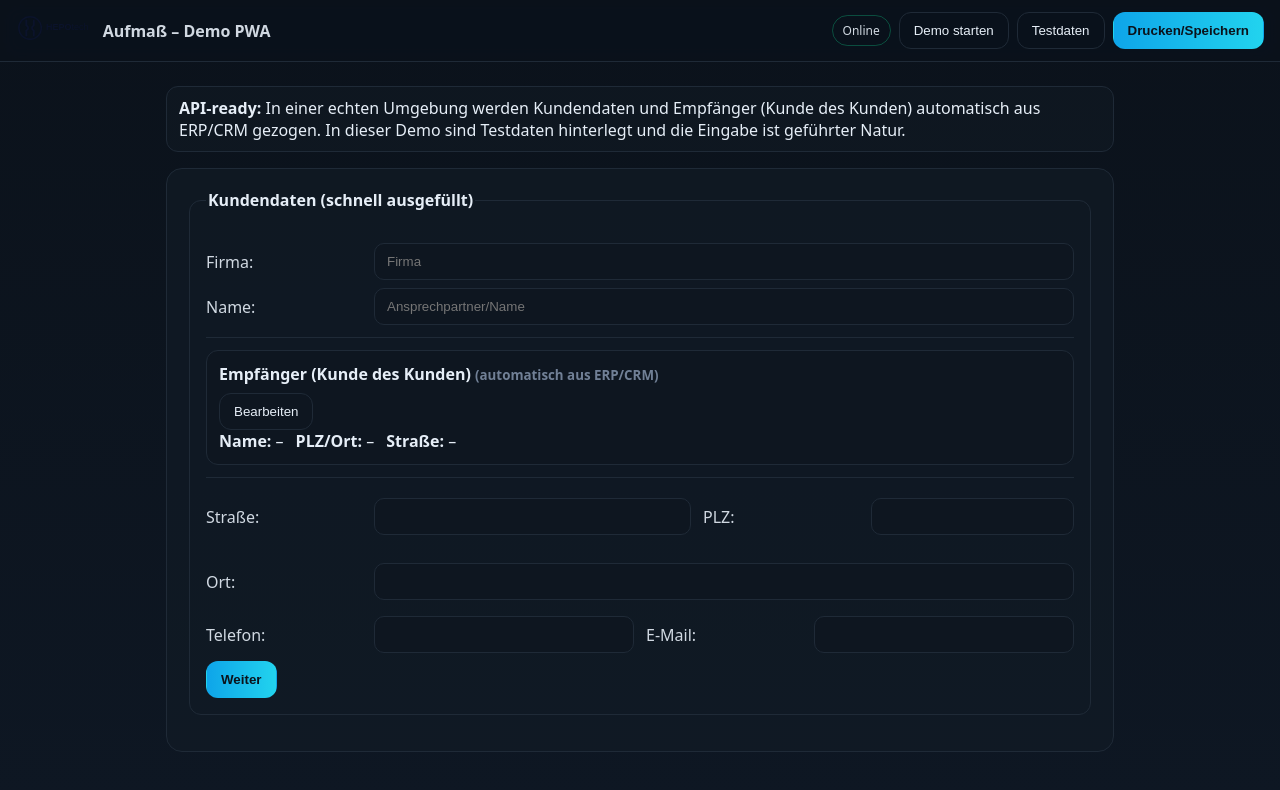
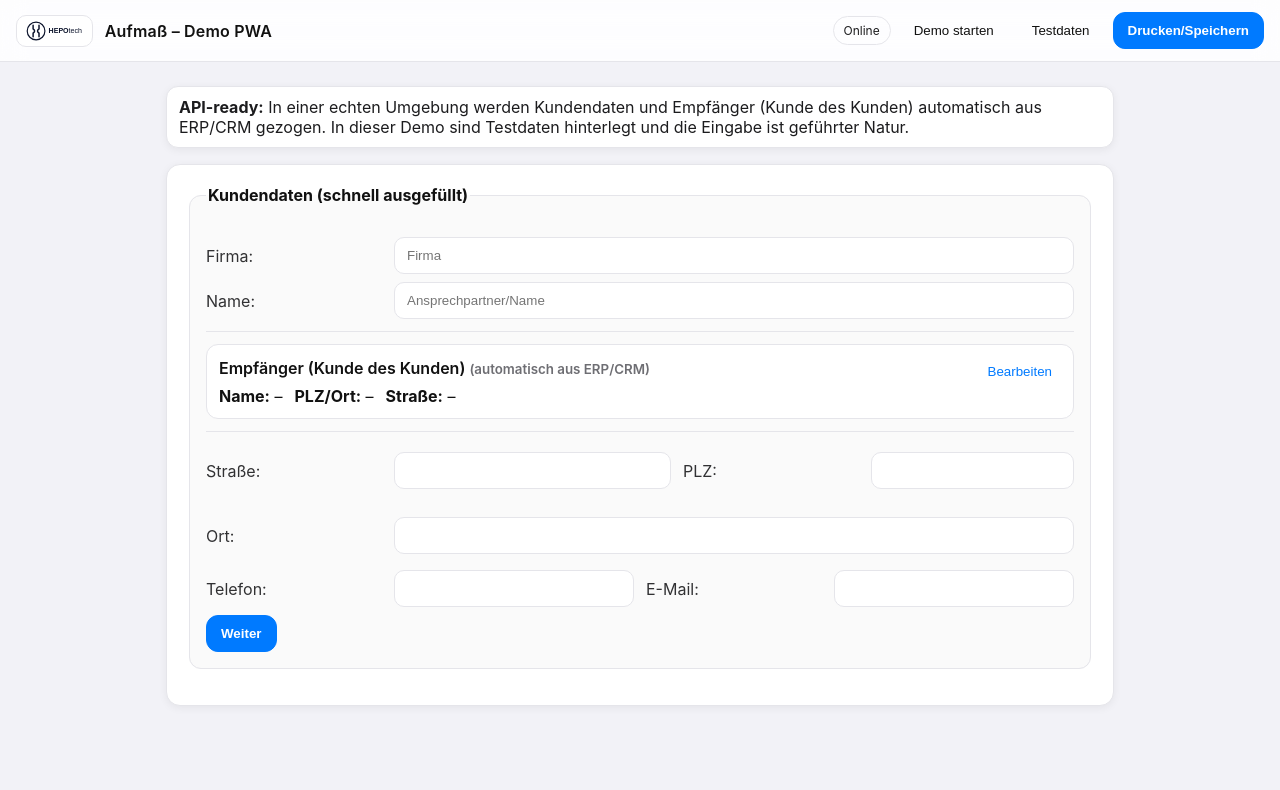
Before and after one commit to MBMax25/Aufmass_Demo, a plain HTML site: page public/index.html in a window 1280 px wide. Drawn offline with Linux system fonts and the light colour scheme; a script that the page names is missing.

Commit message:
Update styles.css

```diff
--- a/public/styles.css
+++ b/public/styles.css
@@ -1,50 +1,81 @@
 :root{
-  --bg:#0b121b; --panel:#111a24; --muted:#718096; --text:#e6eef7;
-  --accent:#0ea5e9; --accent-2:#22d3ee; --border:#1f2a37;
-  --ok:#10b981; --warn:#f59e0b; --danger:#ef4444;
+  --bg:#f2f2f7;           /* iOS Gray 6 */
+  --surface:#ffffff;
+  --surface-soft:#fafafa;
+  --border:#e5e5ea;       /* iOS Gray 3 */
+  --text:#111111;
+  --muted:#6e6e73;
+  --accent:#007aff;       /* iOS Blue */
+  --accent-2:#0a84ff;
+  --danger:#ff3b30;
+  --ok:#34c759;
+  --shadow:0 2px 8px rgba(0,0,0,.06);
+  --radius:14px;
 }
 *{box-sizing:border-box}
 html,body{height:100%}
-body{margin:0; font-family:system-ui,-apple-system,Segoe UI,Roboto,Ubuntu,Cantarell,Noto Sans,sans-serif;
-  background:linear-gradient(180deg,#0b121b 0%,#0e1723 100%); color:var(--text);}
+body{
+  margin:0; background:var(--bg); color:var(--text);
+  font-family:-apple-system,BlinkMacSystemFont,"Segoe UI",Roboto,Ubuntu,"Noto Sans",sans-serif;
+  -webkit-font-smoothing:antialiased; -moz-osx-font-smoothing:grayscale;
+}
 
-.app-header{position:sticky; top:0; z-index:50; display:flex; align-items:center; justify-content:space-between;
-  padding:12px 16px; background:rgba(11,18,27,.85); backdrop-filter:saturate(180%) blur(10px); border-bottom:1px solid var(--border);}
+/* Header */
+.app-header{
+  position:sticky; top:0; z-index:50;
+  display:flex; align-items:center; justify-content:space-between;
+  padding:12px 16px; background:rgba(255,255,255,.85); backdrop-filter:saturate(180%) blur(12px);
+  border-bottom:1px solid var(--border);
+}
 .brand{display:flex; align-items:center; gap:12px}
-.brand img{height:28px}
-.app-title{font-weight:600; opacity:.9}
+.logo-wrap{display:flex; align-items:center; justify-content:center; height:32px; padding:4px 8px; background:#fff; border:1px solid var(--border); border-radius:10px}
+.logo{height:22px; display:block}
+.app-title{font-weight:600; letter-spacing:.2px}
 .header-actions{display:flex; align-items:center; gap:8px}
 
+/* Layout */
 .container{max-width:980px; margin:24px auto; padding:0 16px}
-.info-banner{margin:8px 0 16px; padding:10px 12px; border:1px solid var(--border); border-radius:12px; background:rgba(17,26,36,.6)}
+.info-banner{margin:8px 0 16px; padding:10px 12px; border:1px solid var(--border); border-radius:12px; background:var(--surface); color:#1c1c1e; box-shadow:var(--shadow)}
+.form-wrapper{background:var(--surface); border:1px solid var(--border); border-radius:var(--radius); padding:20px; box-shadow:var(--shadow)}
 
-.form-wrapper{background:rgba(17,26,36,.75); border:1px solid var(--border); border-radius:16px; padding:20px}
-legend{font-weight:600; margin-bottom:8px}
-fieldset{border:1px solid var(--border); border-radius:12px; padding:16px; margin-bottom:16px}
+legend{font-weight:700; margin-bottom:8px}
+fieldset{border:1px solid var(--border); border-radius:12px; padding:16px; margin-bottom:16px; background:var(--surface-soft)}
 label{display:flex; align-items:center; gap:8px; margin:8px 0}
-label > span{width:160px; opacity:.9}
-input[type=text], input[type=email], select{flex:1; padding:10px 12px; border-radius:10px; border:1px solid var(--border);
-  background:#0e1620; color:var(--text); outline:none}
-input:focus, select:focus{border-color:var(--accent)}
+label > span{width:180px; color:#1c1c1e; opacity:.9}
+input[type=text], input[type=email], select{
+  flex:1; padding:10px 12px; border-radius:10px; border:1px solid var(--border);
+  background:#fff; color:var(--text); outline:none; box-shadow:inset 0 0 0 rgba(0,0,0,0)
+}
+input:focus, select:focus{border-color:var(--accent); box-shadow:0 0 0 3px rgba(0,122,255,.15)}
 .row-inline{display:flex; gap:12px; align-items:center; flex-wrap:wrap}
-.inline-radio-item, .inline-checkbox-item{display:flex; align-items:center; gap:8px; padding:6px 10px; border:1px solid var(--border);
-  border-radius:12px; background:#0e1620}
+.inline-radio-item, .inline-checkbox-item{
+  display:flex; align-items:center; gap:8px; padding:6px 10px; border:1px solid var(--border);
+  border-radius:12px; background:#fff
+}
 .section-divider{height:1px; background:var(--border); margin:12px 0}
 .add-btn{margin-top:12px}
 
-.btn{padding:10px 14px; border-radius:12px; border:1px solid var(--border); background:#0e1620; color:var(--text); cursor:pointer}
-.btn:hover{filter:brightness(1.1)}
-.btn-primary{background:linear-gradient(90deg,var(--accent),var(--accent-2)); border-color:transparent; color:#0b121b; font-weight:600}
-.btn-secondary{background:#0e1620}
-.btn-ghost{background:transparent}
-.btn-danger{background:transparent; border-color:rgba(239,68,68,.35); color:#fecaca}
+/* Buttons */
+.btn{padding:10px 14px; border-radius:12px; border:1px solid var(--border); background:#fff; color:var(--text); cursor:pointer}
+.btn:hover{filter:brightness(0.98)}
+.btn-primary{background:var(--accent); border-color:var(--accent); color:#fff; font-weight:600}
+.btn-secondary{background:#fff; border-color:var(--border)}
+.btn-ghost{background:transparent; border-color:transparent}
+.btn-link{background:transparent; border-color:transparent; color:var(--accent); padding:6px 8px}
+.btn-danger{background:#fff; border-color:var(--border); color:var(--danger)}
 
-.badge{padding:6px 10px; border-radius:999px; border:1px solid var(--border); font-size:12px; opacity:.9}
-.badge-online{border-color:rgba(16,185,129,.4)}
-.badge-offline{border-color:rgba(245,158,11,.4)}
+/* Badges & Misc */
+.badge{padding:6px 10px; border-radius:999px; border:1px solid var(--border); font-size:12px; color:#1c1c1e}
+.card{border:1px solid var(--border); border-radius:12px; padding:12px; background:#fff}
+.card.soft{background:#fff}
+.card-title{font-weight:600; margin-bottom:8px}
+.card-title-row{display:flex; align-items:center; justify-content:space-between}
 
-.card{border:1px solid var(--border); border-radius:12px; padding:12px; background:#0e1620}
-.card-title{font-weight:600; margin-bottom:8px}
+.muted{color:var(--muted)}
+.loading{
+  margin-top:16px; text-align:center; padding:10px 12px; border:1px dashed var(--border);
+  border-radius:12px; background:#fff
+}
 
 .swatches{display:inline-flex; gap:6px; margin-left:10px}
 .swatches .sw{width:18px; height:18px; border-radius:50%; border:1px solid var(--border)}
@@ -52,10 +83,11 @@ input:focus, select:focus{border-color:var(--accent)}
 .sw[data-name="Weiß"]{background:#f2f2f2}
 .sw[data-name="Grau"]{background:#9aa0a6}
 
-.room{border:1px dashed var(--border); border-radius:12px; padding:12px; margin:12px 0; background:#0d151f}
+/* Räume & Fenster */
+.room{border:1px solid var(--border); border-radius:12px; padding:12px; margin:12px 0; background:#fff; box-shadow:var(--shadow)}
 .room-head{display:flex; align-items:center; justify-content:space-between; gap:8px}
 .room-title{font-weight:600}
-.window{border:1px solid var(--border); border-radius:10px; padding:10px; margin-top:10px; background:#0e1620}
+.window{border:1px solid var(--border); border-radius:10px; padding:10px; margin-top:10px; background:#fff}
 
 .empty-hint{opacity:.7; font-size:14px; margin:10px 0}
 
@@ -63,22 +95,23 @@ input:focus, select:focus{border-color:var(--accent)}
 .win-grid{display:grid; grid-template-columns:1fr; gap:10px}
 .win-row{display:flex; gap:10px; flex-wrap:wrap}
 .win-actions{display:flex; gap:8px; align-items:center; margin-left:auto}
-
 .win-opts{display:flex; gap:8px; flex-wrap:wrap}
 
 .thumbs{display:flex; gap:10px; flex-wrap:wrap}
-.thumb{position:relative; width:110px; height:82px; border:1px solid var(--border); border-radius:10px; overflow:hidden; background:#0b1722}
+.thumb{position:relative; width:120px; height:90px; border:1px solid var(--border); border-radius:10px; overflow:hidden; background:#fff}
 .thumb img{width:100%; height:100%; object-fit:cover}
 .thumb .remove{position:absolute; top:4px; right:4px; font-size:12px}
 
-.sketch{border:1px solid var(--border); border-radius:10px; padding:8px; background:#0b1722}
-.sketch canvas{display:block; width:100%; height:220px; background:#0a1420; border:1px solid #0f2437; border-radius:8px}
+.sketch{border:1px solid var(--border); border-radius:10px; padding:8px; background:#fff}
+.sketch canvas{display:block; width:100%; height:220px; background:#fff; border:1px solid var(--border); border-radius:8px}
 .sketch-toolbar{display:flex; gap:8px; align-items:center; margin-top:8px}
 .sketch-toolbar input[type=range]{width:160px}
 
-.sim{border:1px dashed rgba(14,165,233,.35); background:rgba(14,165,233,.08); padding:8px; border-radius:8px}
+.sim{border:1px dashed var(--border); background:#fafafa; padding:8px; border-radius:8px}
 .sim small{opacity:.8}
 
-.muted{color:var(--muted)}
+.read-only{display:flex; gap:12px; flex-wrap:wrap}
 
-@media (max-width:600px){ label > span{width:120px} }
+/* Guided demo highlights */
+.hl{outline:3px solid rgba(0,122,255,.3); border-radius:12px; transition:outline-color .2s}
+@media (max-width:600px){ label > span{width:140px} }
```
